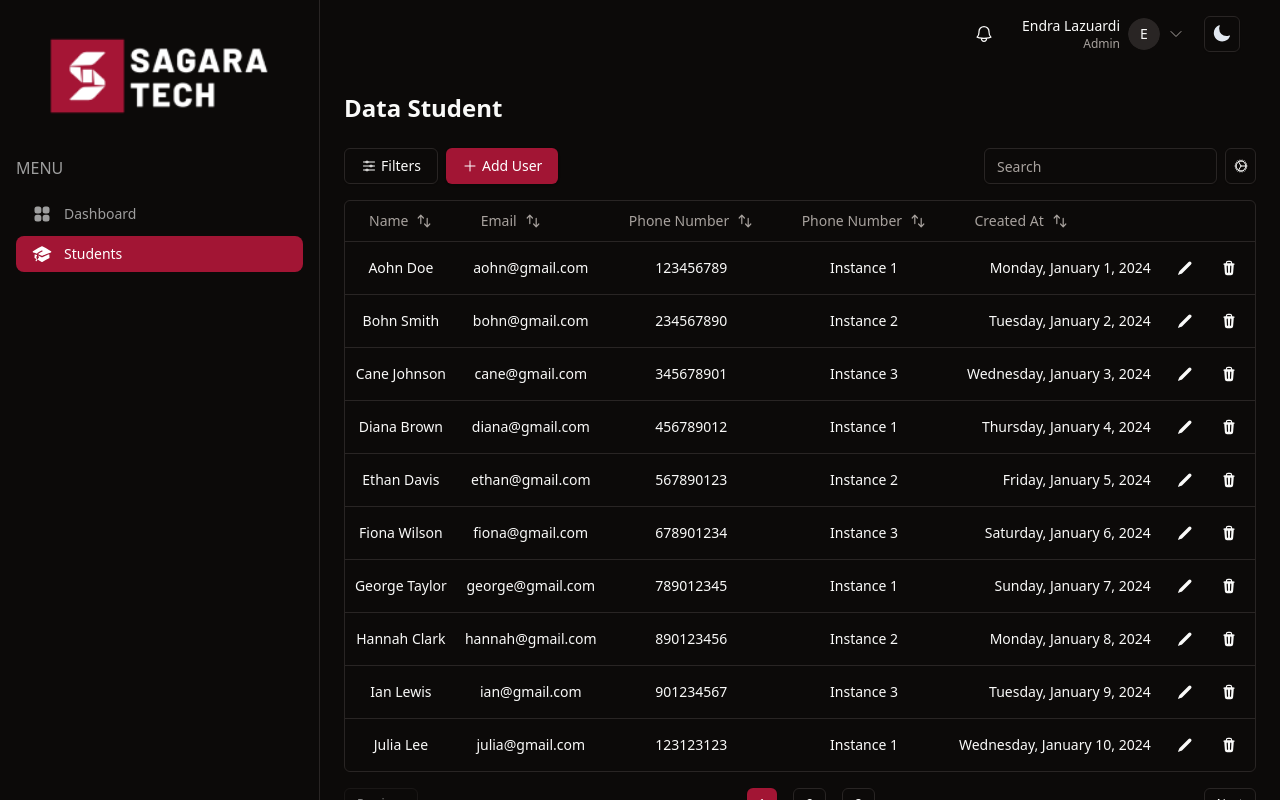
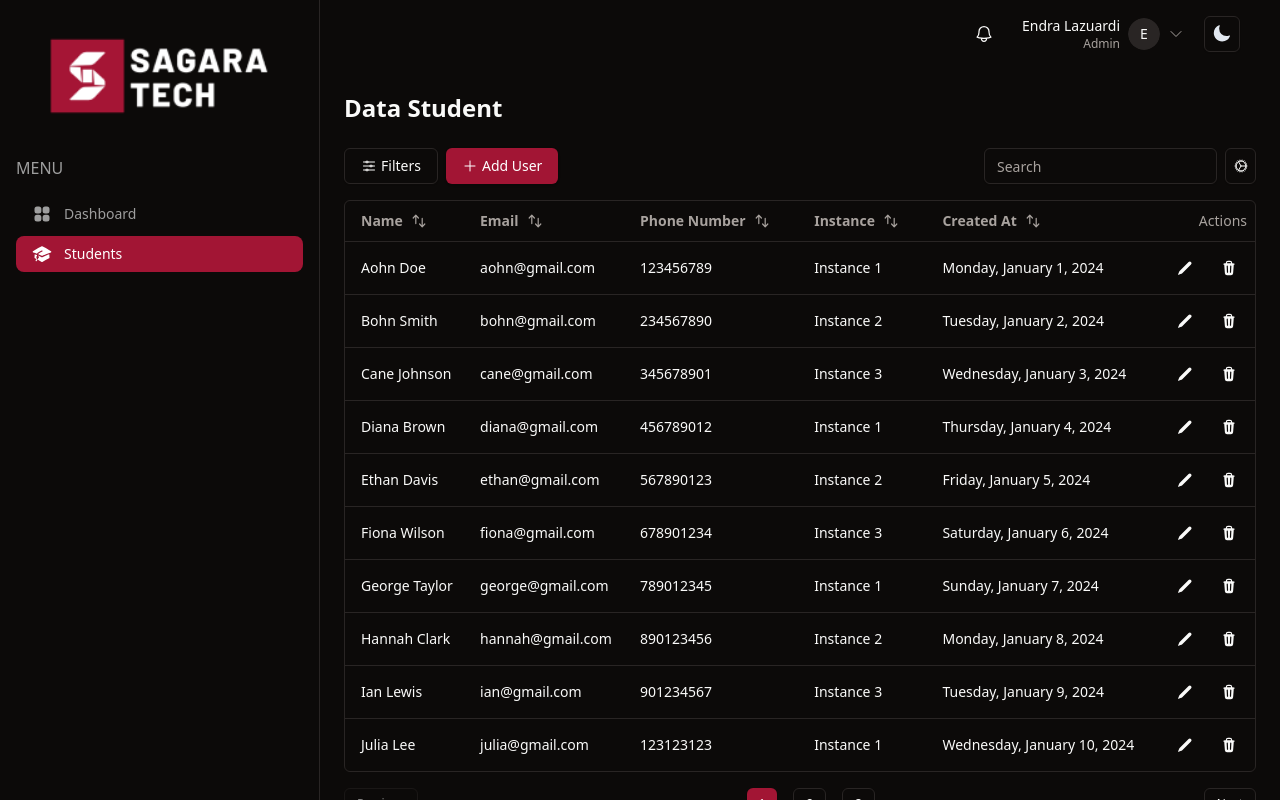
Before and after one commit to ScaferuZ/sagara_frontend_test, a React (Vite) app in the folder sagara-student/: page /students in a window 1280 px wide. Built offline with nearby package versions, Linux system fonts and the light colour scheme.

Commit message:
fix: align tables

```diff
--- a/sagara-student/src/pages/Students/columns.tsx
+++ b/sagara-student/src/pages/Students/columns.tsx
@@ -25,76 +25,43 @@ const handleDelete = (id: number) => {
   // Implement your delete logic here
 }
 
+const createSortableHeader = (label: string) => {
+  return ({ column }: { column: any }) => (
+    <Button
+      variant="ghost"
+      onClick={() => column.toggleSorting(column.getIsSorted() === "asc")}
+      className="hover:bg-transparent -ml-4"
+    >
+      <span className="font-semibold">{label}</span>
+      <ArrowsUpDownIcon className="ml-2 h-4 w-4" />
+    </Button>
+  )
+}
+
 export const columns: ColumnDef<Student>[] = [
   {
     accessorKey: "name",
-    header: ({ column }) => {
-      return (
-        <Button
-          variant="ghost"
-          onClick={() => column.toggleSorting(column.getIsSorted() === "asc")}
-        >
-          Name
-          <ArrowsUpDownIcon className="ml-2 h-4 w-4" />
-        </Button>
-      )
-    },
+    header: createSortableHeader("Name"),
+    cell: ({ row }) => <div className="text-left pl-0">{row.getValue("name")}</div>,
   },
   {
     accessorKey: "email",
-    header: ({ column }) => {
-      return (
-        <Button
-          variant="ghost"
-          onClick={() => column.toggleSorting(column.getIsSorted() === "asc")}
-        >
-          Email
-          <ArrowsUpDownIcon className="ml-2 h-4 w-4" />
-        </Button>
-      )
-    },
+    header: createSortableHeader("Email"),
+    cell: ({ row }) => <div className="text-left pl-0">{row.getValue("email")}</div>,
   },
   {
     accessorKey: "phoneNumber",
-    header: ({ column }) => {
-      return (
-        <Button
-          variant="ghost"
-          onClick={() => column.toggleSorting(column.getIsSorted() === "asc")}
-        >
-          Phone Number
-          <ArrowsUpDownIcon className="ml-2 h-4 w-4" />
-        </Button>
-      )
-    },
+    header: createSortableHeader("Phone Number"),
+    cell: ({ row }) => <div className="text-left pl-0">{row.getValue("phoneNumber")}</div>,
   },
   {
     accessorKey: "instance",
-    header: ({ column }) => {
-      return (
-        <Button
-          variant="ghost"
-          onClick={() => column.toggleSorting(column.getIsSorted() === "asc")}
-        >
-          Phone Number
-          <ArrowsUpDownIcon className="ml-2 h-4 w-4" />
-        </Button>
-      )
-    },
+    header: createSortableHeader("Instance"),
+    cell: ({ row }) => <div className="text-left pl-0">{row.getValue("instance")}</div>,
   },
   {
     accessorKey: "createdAt",
-    header: ({ column }) => {
-      return (
-        <Button
-          variant="ghost"
-          onClick={() => column.toggleSorting(column.getIsSorted() === "asc")}
-        >
-          Created At
-          <ArrowsUpDownIcon className="ml-2 h-4 w-4" />
-        </Button>
-      )
-    },
+    header: createSortableHeader("Created At"),
     cell: ({ row }) => {
       const createdAt = row.getValue("createdAt") as Date
       const formatted = createdAt.toLocaleDateString('en-US', {
@@ -103,14 +70,14 @@ export const columns: ColumnDef<Student>[] = [
         month: 'long',
         day: 'numeric'
       })
-      return <div className="text-right font-medium">{formatted}</div>
+      return <div className="text-left font-medium">{formatted}</div>
     }
   },
   {
     id: "actions",
+    header: () => <div className="text-right">Actions</div>,
     cell: ({ row }) => {
       const student = row.original
-
       return (
         <div className="flex justify-end space-x-2">
           <Button variant="ghost" size="icon" onClick={() => handleEdit(student)}>
--- a/sagara-student/src/pages/Students/data-table.tsx
+++ b/sagara-student/src/pages/Students/data-table.tsx
@@ -107,7 +107,7 @@ export function DataTable<TData, TValue>({
               <TableRow key={headerGroup.id}>
                 {headerGroup.headers.map((header) => {
                   return (
-                    <TableHead key={header.id}>
+                    <TableHead key={header.id} className="text-left pl-4">
                       {header.isPlaceholder
                         ? null
                         : flexRender(
@@ -128,7 +128,7 @@ export function DataTable<TData, TValue>({
                   data-state={row.getIsSelected() && "selected"}
                 >
                   {row.getVisibleCells().map((cell) => (
-                    <TableCell key={cell.id}>
+                    <TableCell key={cell.id} className="text-left pl-4">
                       {flexRender(cell.column.columnDef.cell, cell.getContext())}
                     </TableCell>
                   ))}
```
